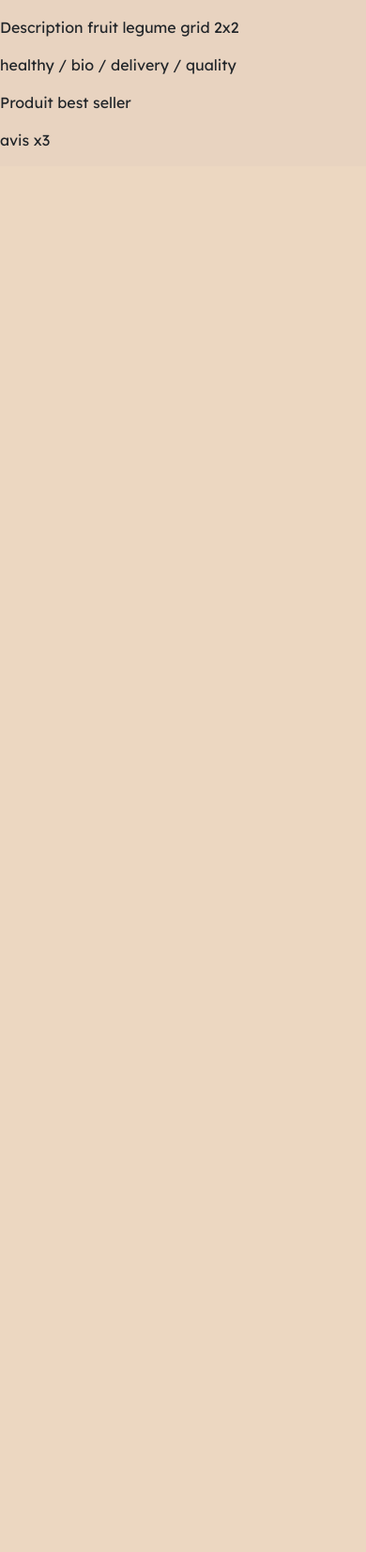
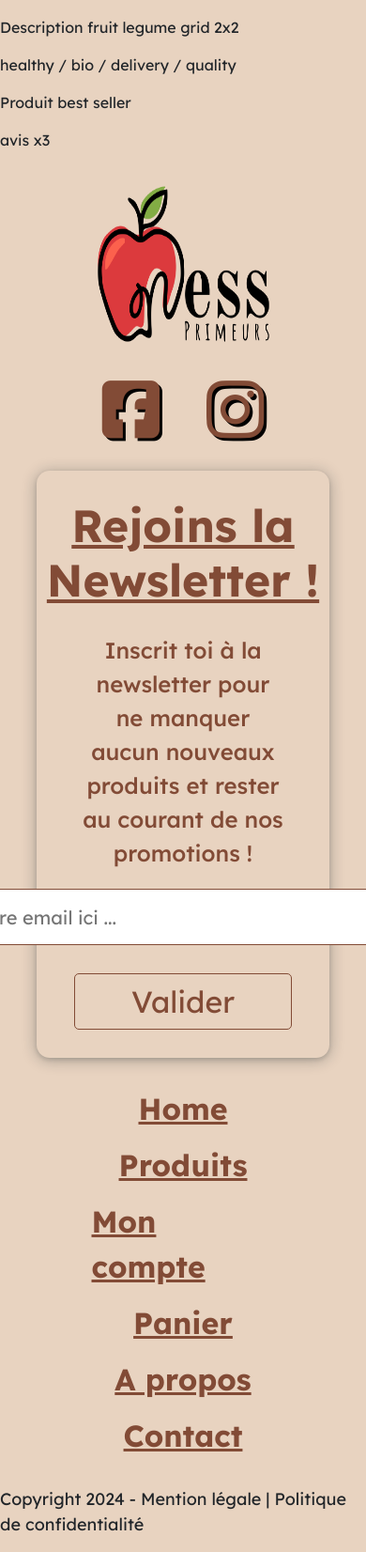
Before and after one commit to AlexGthr/SfNessProject, a Symfony app: template templates/home/index.html.twig in a window 390 px wide; the page is wider, and only the part inside the window is pictured. Shown: the part 972-2624 px from the top of that part at 94% size. Before the commit the page ends 1128 px from the top of that part, so only its background shows below. Run offline with Twig, Linux system fonts and the light colour scheme; the template is opened without the code that fills it, so the values that code supplies are empty; some libraries are stand-ins or nearby versions.

Commit message:
Ajout du footer avec sa responsive

```diff
--- a/public/css/style.css
+++ b/public/css/style.css
@@ -216,7 +216,136 @@ body {
     color: white;
 }
 
-@media(max-width:990px){
+.footer {
+    margin-top: 20px;
+    width: 100%;
+}
+
+.linkFooter {
+    display: flex;
+    justify-content: space-around;
+    align-items: center;
+    width: 100%;
+}
+
+.logoFooter {
+    width: 15%;
+}
+
+.logoFooter img {
+    width: 100%;
+    height: 150px;
+}
+
+.social {
+    display: flex;
+    justify-content: center;
+    gap: 50px;
+}
+
+.social i {
+    margin-top: 20px;
+    font-size: 50px;
+    color: var(--second-color);
+    text-shadow: 3px 3px 0.5px rgba(0, 0, 0, 1);
+}
+
+.social i:hover {
+    transform: scale(1.1);
+    transition: all 0.5s;
+}
+
+.newsletter {
+    width: 50%;
+    margin: 30px 0;
+    padding: 30px 0;
+    display: flex;
+    flex-direction: column;
+    justify-content: center;
+    align-items: center;
+    text-align: center;
+    border-radius: 14px;
+    box-shadow: rgba(14, 30, 37, 0.12) 0px 2px 4px 0px, rgba(14, 30, 37, 0.32) 0px 2px 16px 0px;
+}
+
+.newsletter h3 {
+    color: var(--second-color);
+    font-size: 32px;
+    text-decoration: underline;
+    font-weight: bold;
+}
+
+.newsletter > p {
+    width: 70%;
+    font-weight: 500;
+    margin: 10px 0;
+    color: var(--second-color);
+}
+
+.newsletter input[type=email] {
+    width: 500px;
+    height: 40px;
+    border-radius: 25px;
+    border: 1px solid var(--second-color);
+    padding: 0 10px;
+}
+
+.newsletter input[type=email]:focus {
+    border: 2px solid var(--second-color);
+    outline: none;
+}
+
+.newsletter input[type="submit"] {
+    font-size: 24px;
+    color: var(--second-color);
+    background-color: transparent;
+    border: 1px solid var(--second-color);
+    border-radius: 5px;
+    margin-top: 30px;
+    padding: 5px 30px;
+    cursor: pointer;
+    text-align: center;
+}
+
+input[type="submit"]:hover {
+    background-color: var(--second-color);
+    color: white;
+    transition: all 0.5s;
+}
+
+.pagesFooter {
+    width: 15%;
+}
+
+.pagesFooter ul {
+    display: flex;
+    flex-direction: column;
+    justify-content: center;
+    align-items: center;
+    gap: 12px;
+}
+
+.pagesFooter li {
+    list-style: none;
+}
+
+.pagesFooter li a {
+    color: var(--second-color);
+    font-size: 18px;
+    font-weight: 700;
+}
+
+
+
+.copyright {
+    display: flex;
+    justify-content: center;
+    align-items: end;
+    margin-top: 30px;
+    font-size: 12px;
+}
+
+@media(max-width:1000px){
     .header {
         padding: 12px 0;
     }
@@ -373,7 +502,61 @@ body {
     .header-right .open-menu-btn .line-3 {
         transform: translateY(8px);
     }
+
+    .linkFooter {
+        flex-direction: column;
+    }
+
+    .logoFooter {
+        width: 50%;
+    }
+
+    .logoFooter img {
+        height: 200px;
+    }
+
+    .social i {
+        font-size: 70px;
+    }
+
+    .newsletter {
+        width: 80%;
+    }
+
+    .newsletter h3 {
+        font-size: 48px;
+    }
+
+    .newsletter > p {
+        font-size: 24px;
+        margin: 20px 0;
+    }
+
+    .newsletter input[type=email] {
+        height: 60px;
+        font-size: 20px;
+        border-radius: 50px;
+        padding: 0 20px;
+    }
+
+    .newsletter input[type="submit"] {
+        font-size: 32px;
+        padding: 5px 60px;
+    }
+
+    .pagesFooter {
+        width: 50%;
+    }
+
+    .pagesFooter li a {
+        font-size: 32px;
+    }
+
+    .copyright {
+        font-size: 18px;
+    }
 }
+
 .success {
     background-color: green;
     border-color: green;
--- a/templates/base.html.twig
+++ b/templates/base.html.twig
@@ -79,6 +79,38 @@
 
         </section>
 
+        <footer class="footer">
+                <div class="linkFooter">
+                    <div class="logoFooter">
+                        <a href="{{ path('app_home') }}"><img src="{{ asset('img/logonessprimeur.png')}}" alt="Logo Ness Primeur"></a>
+                            <div class="social">
+                                <a href="#"><i class="fa-brands fa-square-facebook"></i></a>
+                                <a href="#"><i class="fa-brands fa-instagram"></i></a>
+                            </div>
+                    </div>
+                        <div class="newsletter">
+                            <h3>Rejoins la Newsletter !</h3>
+                            <p>Inscrit toi à la newsletter pour ne manquer aucun nouveaux produits et rester au courant de nos promotions !</p>
+                            <form action="">
+                                <input type="email" name="email" id="email" placeholder="Votre email ici ..."><br>
+
+                                <input type="submit" value="Valider">
+                            </form>
+                        </div>
+                        <div class="pagesFooter">
+                            <ul>
+                                <li><a href="">Home</a></li>
+                                <li><a href="">Produits</a></li>
+                                <li><a href="">Mon compte</a></li>
+                                <li><a href="">Panier</a></li>
+                                <li><a href="">A propos</a></li>
+                                <li><a href="">Contact</a></li>
+                            </ul>
+                        </div>
+                    </div>
+                </div>
+                <p><span class="copyright">Copyright 2024 - Mention légale | Politique de confidentialité</span></p>
+        </footer>
         {% block javascripts %}
             <script src="https://ajax.googleapis.com/ajax/libs/jquery/3.7.1/jquery.min.js"></script>
             <script src="{{ asset('js/script.js') }}"></script>
```
